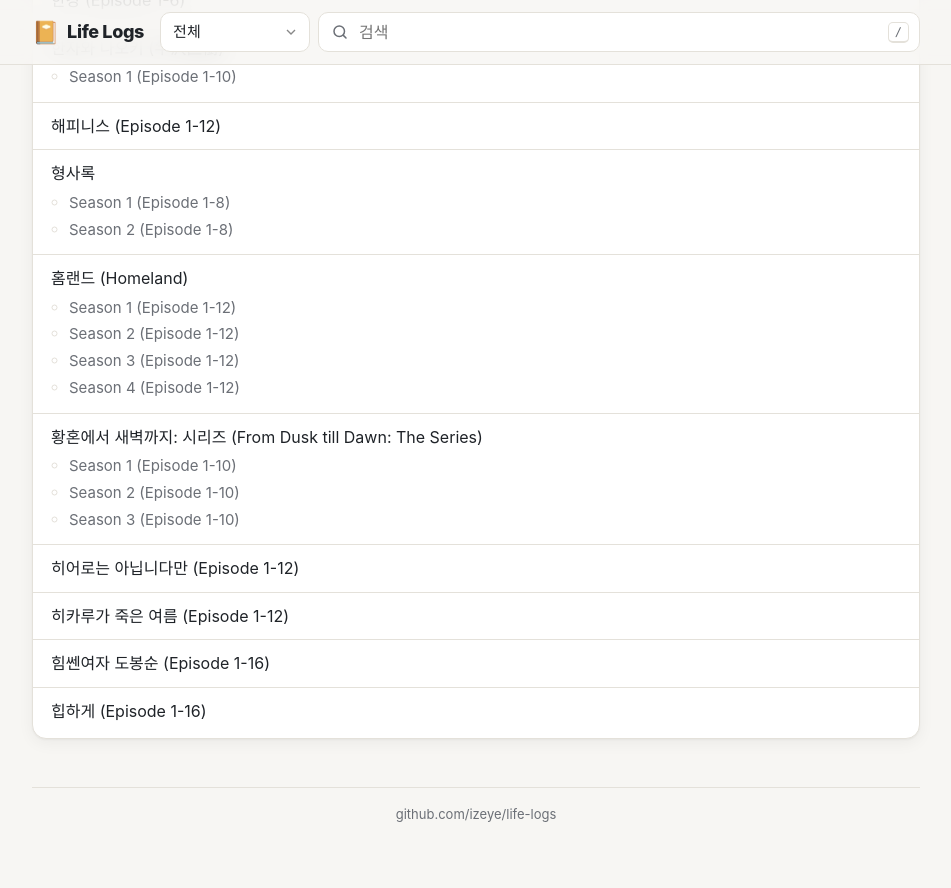
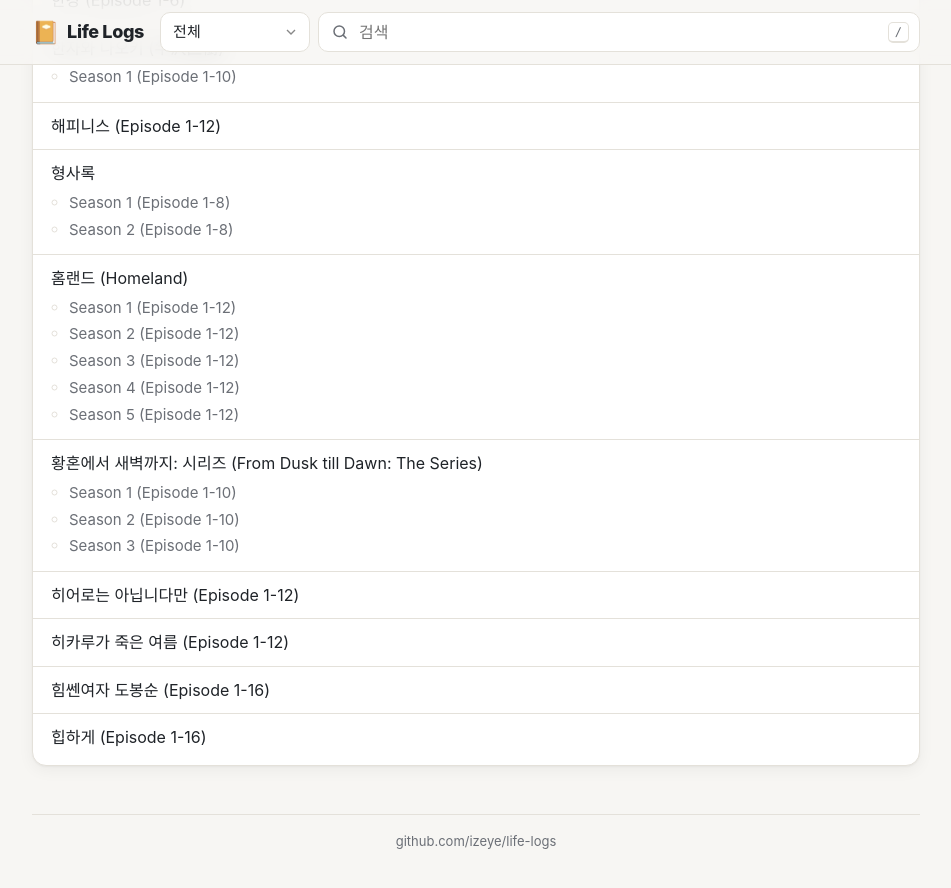
Before and after one commit to izeye/life-logs, a Jekyll site: the page built from tv_shows.md, in a window 1280 px wide and 900 px high, scrolled down 28179 px. Shown: the top 888 px of the window, without its empty margins (164-1115 px from the left). Built offline with Jekyll 4.4.1, drawn with Linux system fonts in a browser that asks for light colours; some web fonts are replaced; our own code applies the rules of GitHub Pages for plain Markdown files; Markdown is read by kramdown in place of the engine named in the settings.

Commit message:
Add "홈랜드" season 5
Co-Authored-By: Claude Opus 5.5 <noreply@anthropic.com>

```diff
--- a/tv_shows.md
+++ b/tv_shows.md
@@ -734,6 +734,7 @@
   * Season 2 (Episode 1-12)
   * Season 3 (Episode 1-12)
   * Season 4 (Episode 1-12)
+  * Season 5 (Episode 1-12)
 * 황혼에서 새벽까지: 시리즈 (From Dusk till Dawn: The Series)
   * Season 1 (Episode 1-10)
   * Season 2 (Episode 1-10)
```
